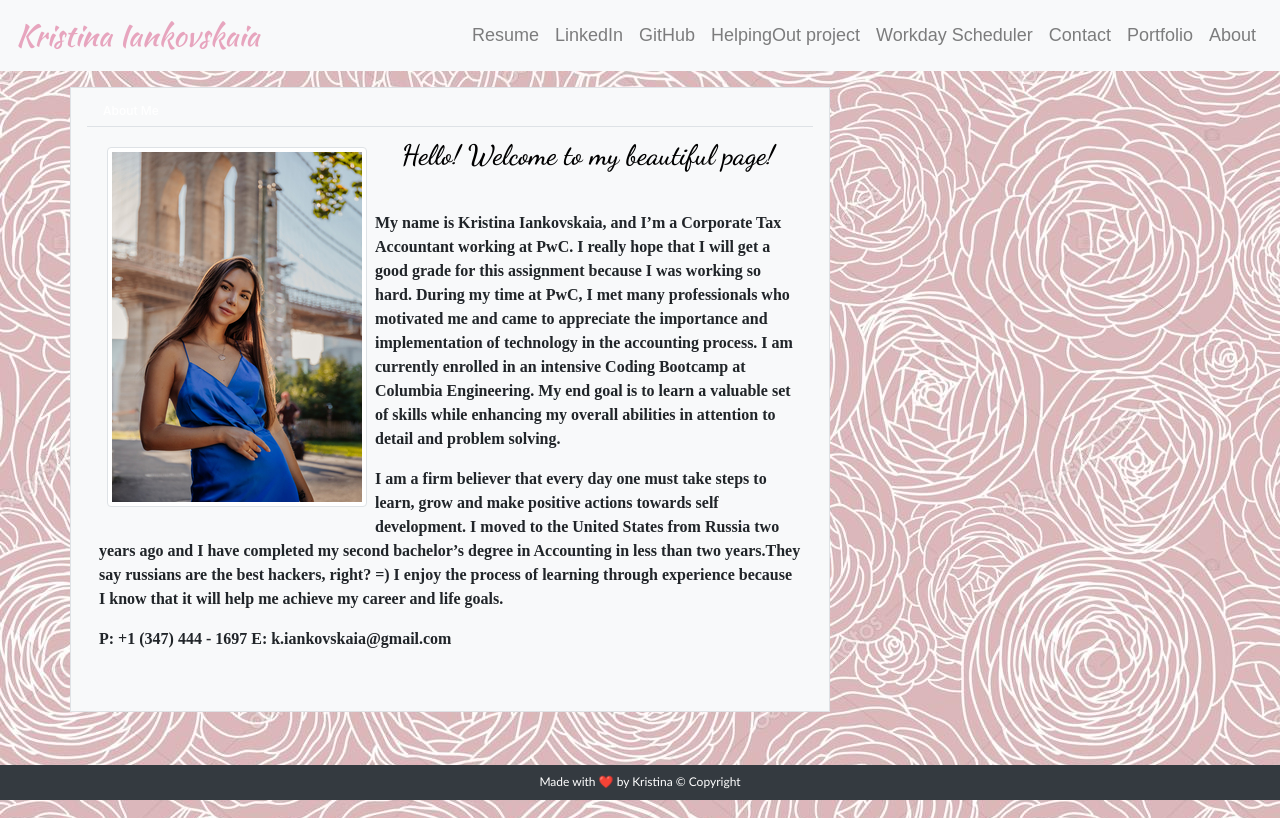
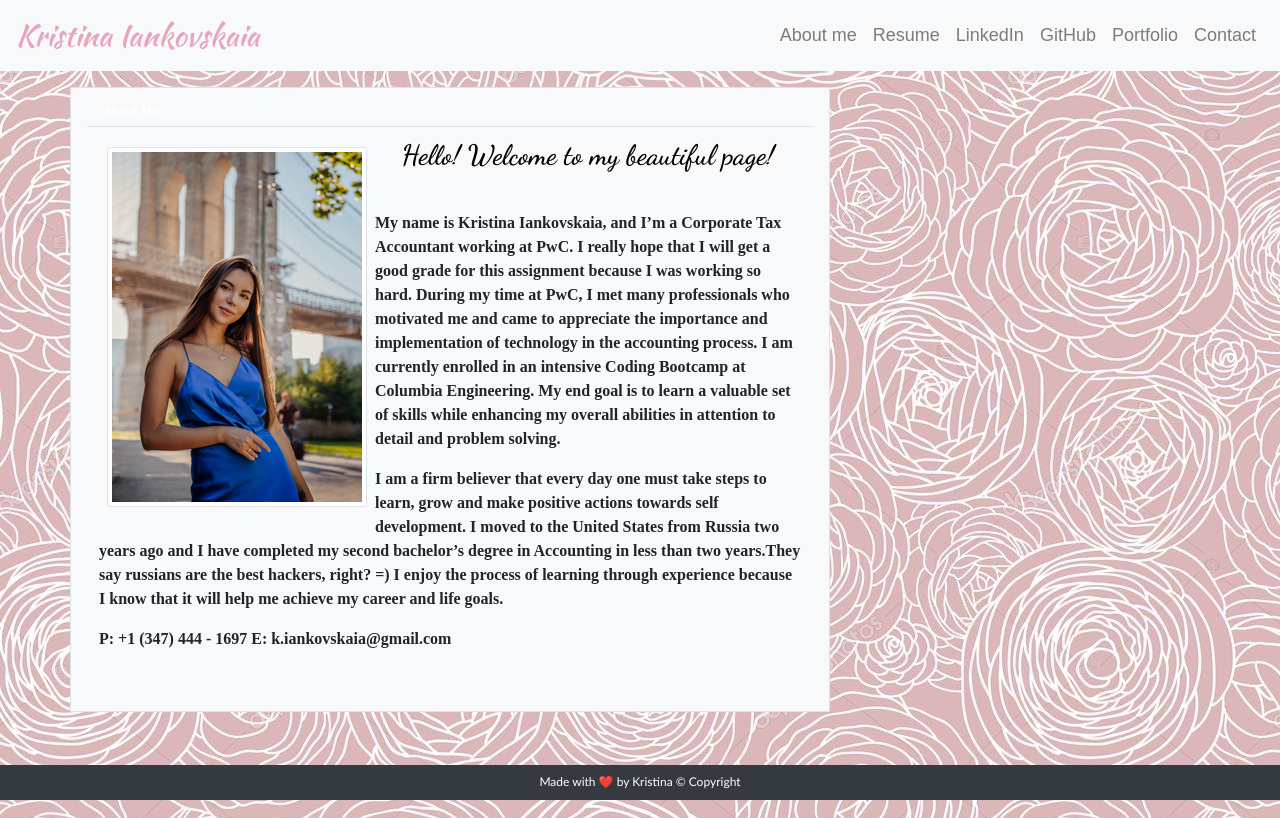
Before and after one commit to kiankovskaia/updated-Portfolio, a plain HTML site: page index.html in a window 1280 px wide. Drawn offline with nearby package versions, Linux system fonts and the light colour scheme; a web font is replaced by a local one.

Commit message:
organized nav bar

```diff
--- a/index.html
+++ b/index.html
@@ -40,6 +40,9 @@
       <div id="navbarToggleExternalContent"class="collapse navbar-collapse justify-content-end">
           <ul class="navbar-nav">
             <li class="nav-item">
+              <a class="nav-link" href="index.html">About me</a>
+              </li>
+            <li class="nav-item">
               <a class="nav-link" href="assets/Resume.pdf">Resume</a>
               </li>
               <li class="nav-item">
@@ -48,20 +51,12 @@
               </li><li class="nav-item">
                 <a class="nav-link" href="https://github.com/kiankovskaia">GitHub</a>
               </li>
-                <li class="nav-item">
-                  <a class="nav-link" href="https://joelstraley.github.io/Project-1-Helping-Out/">HelpingOut project</a>
-                  </li>
-                  <li class="nav-item">
-                    <a class="nav-link" href="https://kiankovskaia.github.io/Workday_Scheduler/">Workday Scheduler</a>
-              <li class="nav-item">
-              <a class="nav-link" href="contact.html">Contact</a>
-              </li>
               <li class="nav-item">
               <a class="nav-link" href="portfolio.html">Portfolio</a>
               </li>
               <li class="nav-item">
-              <a class="nav-link" href="index.html">About</a>
-              </li>
+                <a class="nav-link" href="contact.html">Contact</a>
+                </li>
           </ul>
       </div>
   </nav>
```
Also changed, not shown: contact.html (+5 -10 lines), portfolio.html (+5 -10 lines).
